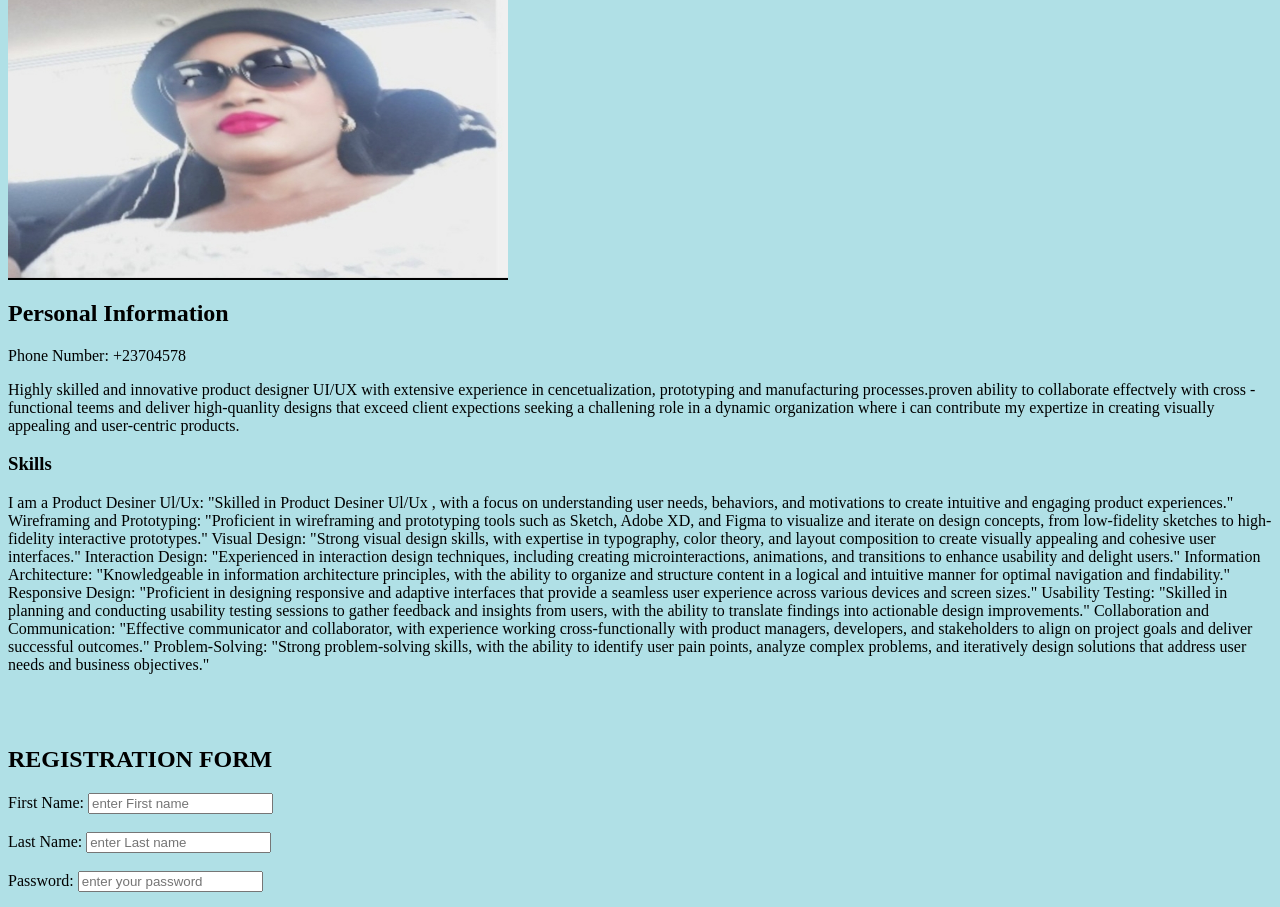
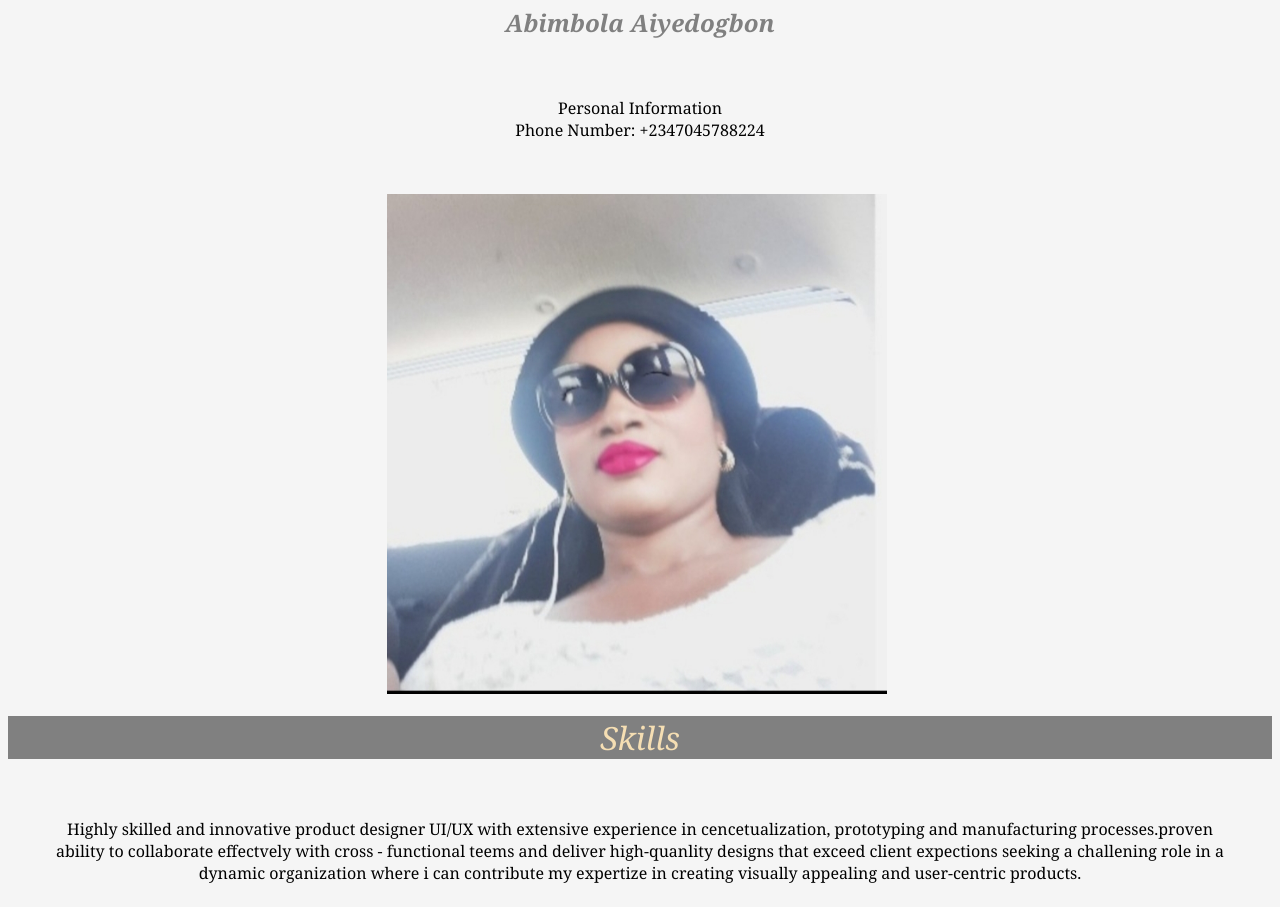
Before and after one commit to Bose400/Abimbola-Class-Assignment, a plain HTML site: page frontend/index.html in a window 1280 px wide. Shown: the part 224-1131 px from the top of the page. Drawn offline with Linux system fonts and the light colour scheme.

Commit message:
Update Successful

```diff
--- /dev/null
+++ b/frontend/index.css
@@ -0,0 +1,52 @@
+body{
+    background-color: whitesmoke;
+    font-family:Cambria, Cochin, Georgia, Times, 'Times New Roman', serif;
+}
+
+h1 {
+    background-color: gray;
+    color: wheat;
+    font-weight: 200;
+    font-style: italic;
+    text-align: center;
+
+
+}
+h2{
+    text-align: center;
+    font-style: italic;
+
+}
+p {
+    text-align: center;
+    font-style: normal;
+    text-align: center;
+    padding: 3%;
+    justify-content: center;
+
+
+}
+h3{
+    text-align: center;
+    font-style: italic;
+    text-align: center;
+
+}
+img{
+    padding-left: 30%;
+    width: 500;
+    height: 500;
+}
+h2{
+   color: gray;
+
+
+
+}
+form{
+    margin-left: 40%;
+    color: gray;
+    text-align: justify;
+
+
+}
--- a/frontend/index.html
+++ b/frontend/index.html
@@ -1,4 +1,4 @@
-8224<br>Email Adress:aiyedogbonabimbola3@gmail.com </p>
+<br>Email Address: aiyedogbonabimbola3@gmail.com </p>
 
     <!DOCTYPE html>
 <html lang="en">
@@ -6,56 +6,53 @@
     <meta charset="UTF-8">
     <meta name="viewport" content="width=device-width, initial-scale=1.0">
     <title>Abimbola Profile</title>
-    <style>
+    <link rel="stylesheet" href="index.css">
 
-    </style>
 
 </head>
-<body style="background-color:powderblue;">
+<body>
 
     <h1>Bio Data <datagrid></datagrid></h1>
     <h2>Abimbola Aiyedogbon</h2>
+    <p> Personal Information<br>
+    Phone Number: +2347045788224</p>
 
-    <img src="Bose Photo/Abimbola.jpj.jpg" alt="Abimbola" width="500" height="333">
-    <h2> Personal Information</h2>
-    <p>Phone Number: +23704578
+    <img src="Bose Photo/Abimbola.jpj.jpg" alt="Abimbola">
+    <h1>Skills</h1>
     <p>Highly skilled and innovative product designer UI/UX with extensive experience in cencetualization,
          prototyping and manufacturing processes.proven ability to collaborate effectvely
          with cross - functional teems and deliver
         high-quanlity designs that exceed client expections seeking a challening role
          in a dynamic organization where i can contribute my expertize in creating
-         visually appealing and user-centric products.</p>
-         <h3>Skills</h3>
-         <p> I am a  Product Desiner Ul/Ux:
+         visually appealing and user-centric products.<br><br>
+          "Skilled in Product Designer Ul/Ux , with a focus on understanding user needs, behaviors, and motivations to create intuitive and engaging product experiences."
+            Wireframing and Prototyping:
+             "Proficient in wireframing and prototyping tools such as Sketch, Adobe XD, and Figma to visualize and iterate on design concepts, from low-fidelity sketches to high-fidelity interactive prototypes."
+            Visual Design:<br><br>
 
-            "Skilled in  Product Desiner Ul/Ux , with a focus on understanding user needs, behaviors, and motivations to create intuitive and engaging product experiences."
-            Wireframing and Prototyping:
-
-            "Proficient in wireframing and prototyping tools such as Sketch, Adobe XD, and Figma to visualize and iterate on design concepts, from low-fidelity sketches to high-fidelity interactive prototypes."
-            Visual Design:
-
-            "Strong visual design skills, with expertise in typography, color theory, and layout composition to create visually appealing and cohesive user interfaces."
-            Interaction Design:
+            "Strong visual designer skills, with expertise in typography, color theory, and layout composition to create visually appealing and cohesive user interfaces."
+            Interaction Design:<br>
 
             "Experienced in interaction design techniques, including creating microinteractions, animations, and transitions to enhance usability and delight users."
-            Information Architecture:
+            Information Architecture:<br><br>
 
             "Knowledgeable in information architecture principles, with the ability to organize and structure content in a logical and intuitive manner for optimal navigation and findability."
-            Responsive Design:
+            Responsive Design:<br><br>
 
             "Proficient in designing responsive and adaptive interfaces that provide a seamless user experience across various devices and screen sizes."
-            Usability Testing:
+            Usability Testing:<br><br>
 
             "Skilled in planning and conducting usability testing sessions to gather feedback and insights from users, with the ability to translate findings into actionable design improvements."
-            Collaboration and Communication:
+            Collaboration and Communication:<br><br>
 
             "Effective communicator and collaborator, with experience working cross-functionally with product managers, developers, and stakeholders to align on project goals and deliver successful outcomes."
-            Problem-Solving:
+            Problem-Solving:<br><br>
 
             "Strong problem-solving skills, with the ability to identify user pain points, analyze complex problems, and iteratively design solutions that address user needs and business objectives."</p>
             <br><br>
 
             <h2>REGISTRATION FORM</h2>
+
 
             <form ACTION="/save-form" method="post">
                 <label for= "username">First Name: </label>
@@ -82,7 +79,7 @@
                 placeholder="enter your password"
                 required
                 />
-                <br><br>
+            o    <br><br>
                 <label For="email">email: </label>
                 <input
                 type="email"
```
Also changed, not shown: frontend/img/doc.jpg (added).
